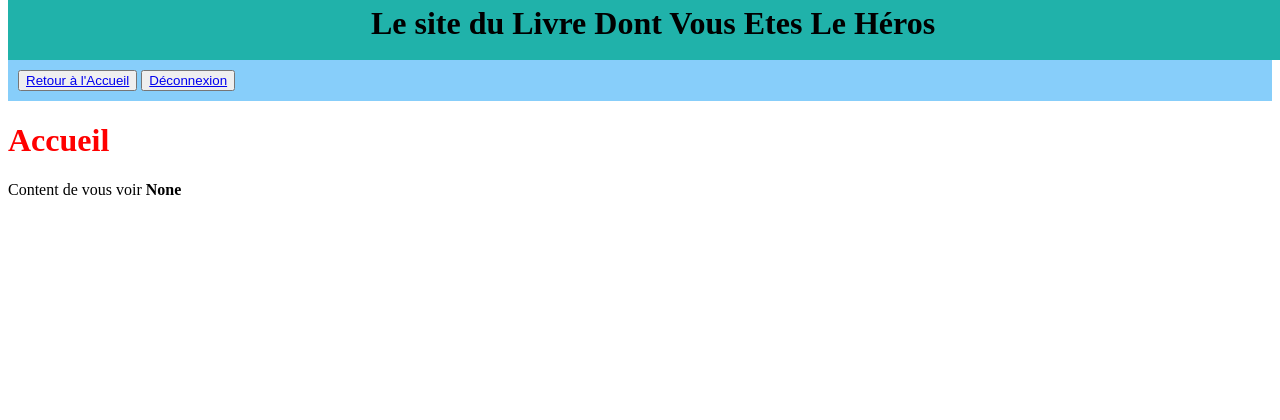
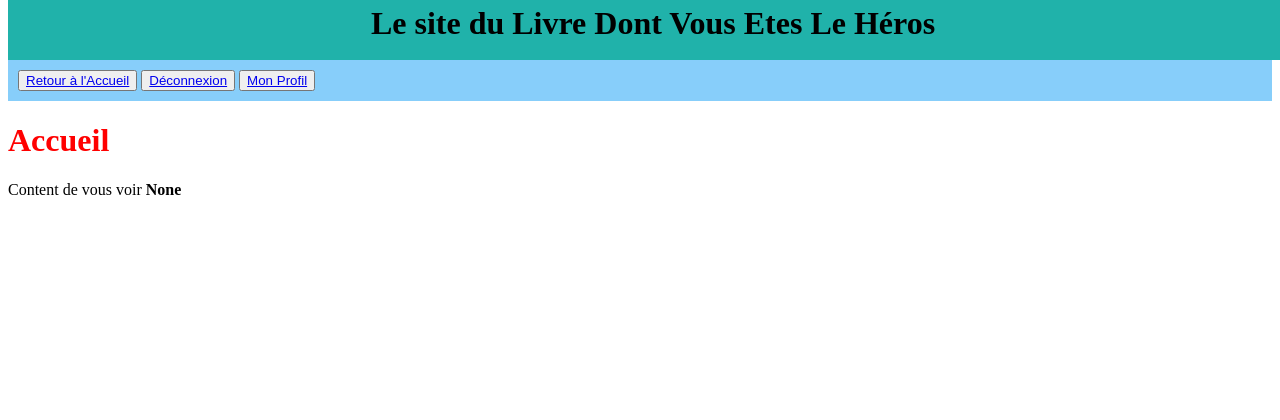
Before and after one commit to pitchounvivi/ipi-python-project, a Flask app: page /homepage/ in a window 1280 px wide. Shown: the top 420 px of the page. Run offline with Flask 2, Linux system fonts and the light colour scheme.

Commit message:
feat: ajout du bouton profil

```diff
--- a/flaskr/templates/homepage.html
+++ b/flaskr/templates/homepage.html
@@ -11,6 +11,9 @@
         <button class="bouton" type="button">
             <a class="logout" href="{{ url_for('auth.logout')}}">Déconnexion</a>
         </button>
+        <button class="bouton" type="button">
+            <a class="logout" href="{{ url_for('auth.logout')}}">Mon Profil</a>
+        </button>
     </nav>
 {% endblock %}
 
```
Also changed, not shown: flaskr/templates/profil.html (added).
